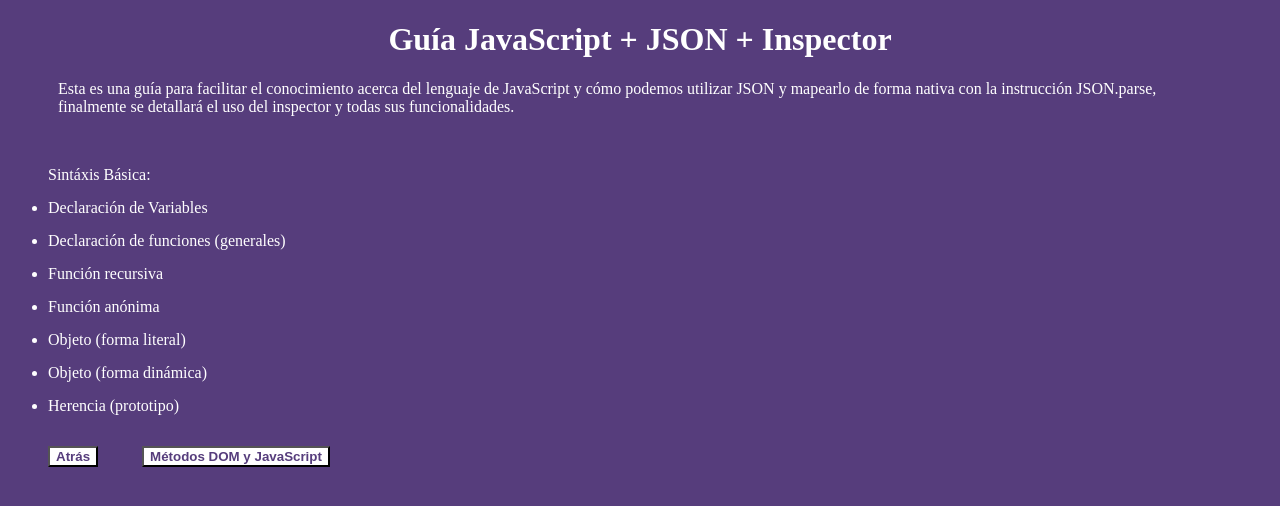
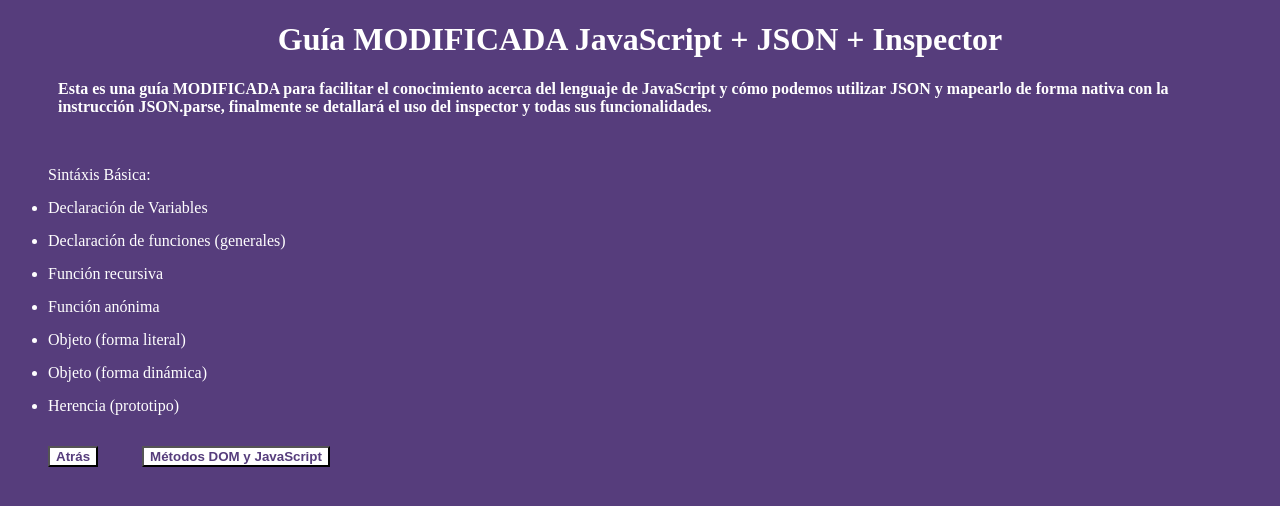
Before and after one commit to K3ru/Laboratorio_06_ATI, a plain HTML site: page Archivos_Lab_06/index.html in a window 1280 px wide. Drawn offline with Linux system fonts and the light colour scheme.

Commit message:
Segundo Commit de la actividad
-Se modifican las lineas 10 y 11 de index html para generar un cambio en
este branch

```diff
--- a/Archivos_Lab_06/index.html
+++ b/Archivos_Lab_06/index.html
@@ -7,8 +7,8 @@
 	</head>
 
 	<body>
-		<h1> Guía JavaScript + JSON + Inspector </h1>
-		<p> Esta es una guía para facilitar el conocimiento acerca del lenguaje de JavaScript y cómo podemos utilizar JSON y mapearlo de forma nativa con la instrucción JSON.parse, finalmente se detallará el uso del inspector y todas sus funcionalidades.</p>
+		<h1> Guía MODIFICADA JavaScript + JSON + Inspector </h1>
+		<p><strong> Esta es una guía MODIFICADA para facilitar el conocimiento acerca del lenguaje de JavaScript y cómo podemos utilizar JSON y mapearlo de forma nativa con la instrucción JSON.parse, finalmente se detallará el uso del inspector y todas sus funcionalidades.</strong></p>
 		<br>
 
 		<section id="section_one">
```
